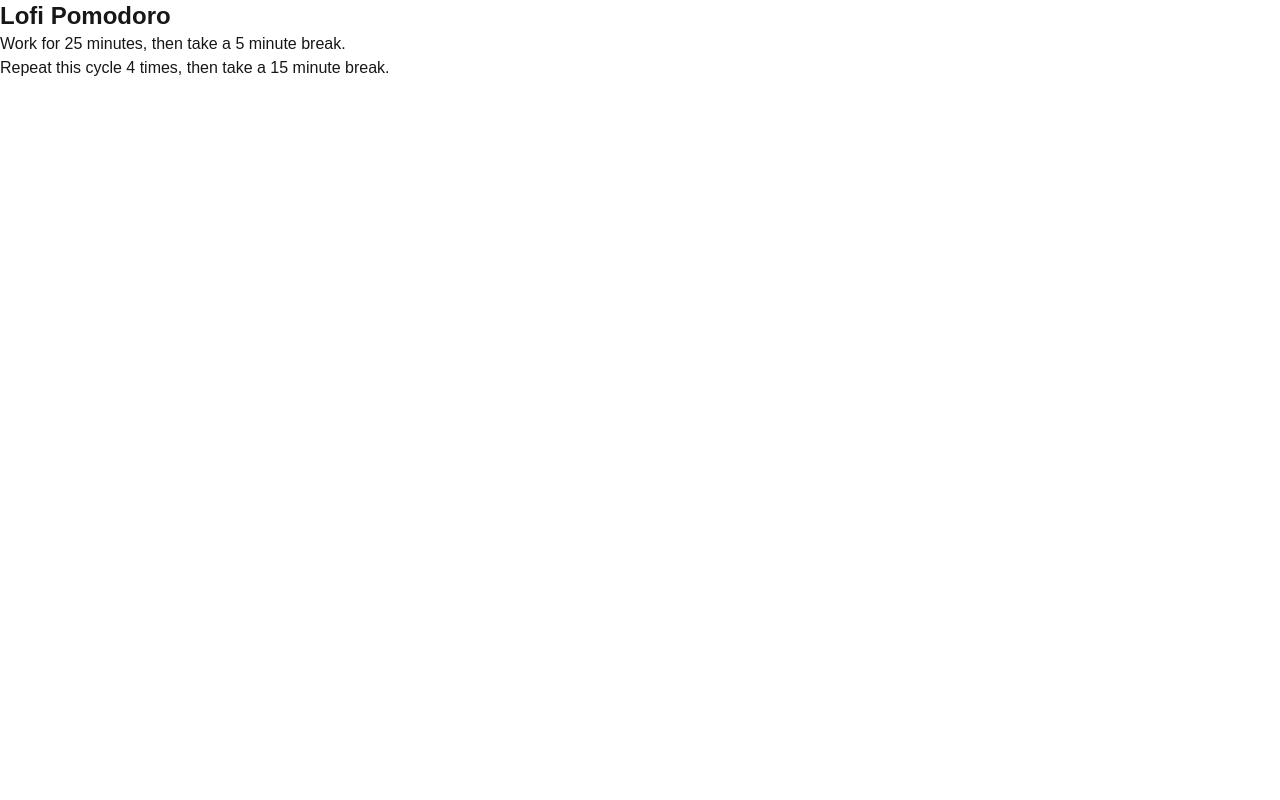
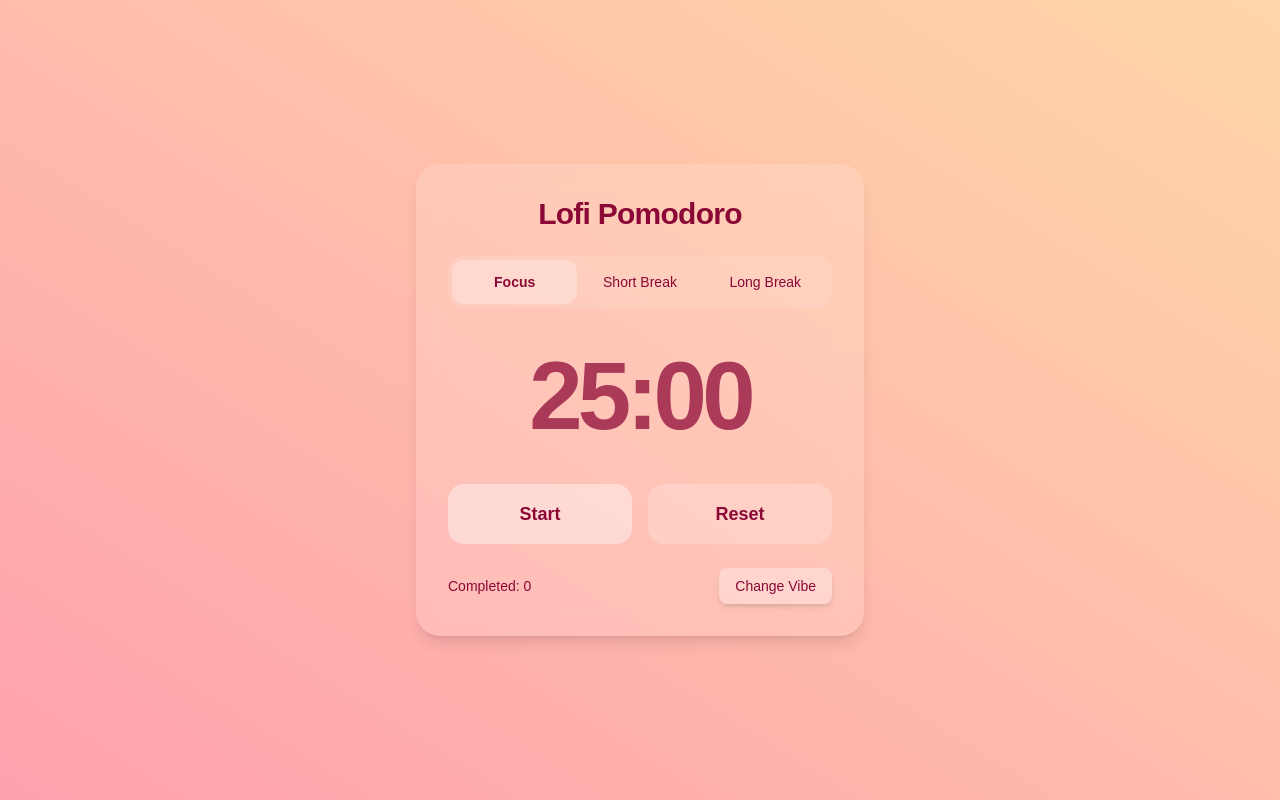
Before and after one commit to annjose/pomodoro-flow, a Next.js app: page / in a window 1280 px wide. Built offline with nearby package versions, Linux system fonts and the light colour scheme.

Commit message:
implemented a simple UI for pomodoro page

```diff
--- a/src/app/LofiPomodoro.tsx
+++ b/src/app/LofiPomodoro.tsx
@@ -1,9 +1,216 @@
+"use client";
+
+import React, { useState, useEffect, useRef } from "react";
+
+type TimerMode = "pomodoro" | "shortBreak" | "longBreak";
+
+interface TimerSettings {
+    pomodoro: number;
+    shortBreak: number;
+    longBreak: number;
+}
+
 const LofiPomodoro = () => {
+    // Timer settings in minutes
+    const timerSettings: TimerSettings = {
+        pomodoro: 25,
+        shortBreak: 5,
+        longBreak: 15,
+    };
+
+    const [mode, setMode] = useState<TimerMode>("pomodoro");
+    const [timeLeft, setTimeLeft] = useState(timerSettings.pomodoro * 60);
+    const [isActive, setIsActive] = useState(false);
+    const [completedPomodoros, setCompletedPomodoros] = useState(0);
+    const [theme, setTheme] = useState<string>("sunset");
+
+    // Sound effects
+    const timerCompleteSound = useRef<HTMLAudioElement | null>(null);
+    const buttonClickSound = useRef<HTMLAudioElement | null>(null);
+
+    // Initialize audio on client side only
+    useEffect(() => {
+        timerCompleteSound.current = new Audio("/sounds/complete.mp3");
+        buttonClickSound.current = new Audio("/sounds/click.mp3");
+    }, []);
+
+    // Timer effect
+    useEffect(() => {
+        let interval: NodeJS.Timeout | null = null;
+
+        if (isActive && timeLeft > 0) {
+            interval = setInterval(() => {
+                setTimeLeft(timeLeft - 1);
+            }, 1000);
+        } else if (isActive && timeLeft === 0) {
+            timerCompleteSound.current?.play();
+
+            if (mode === "pomodoro") {
+                setCompletedPomodoros(completedPomodoros + 1);
+
+                // After 4 pomodoros, take a long break
+                if ((completedPomodoros + 1) % 4 === 0) {
+                    setMode("longBreak");
+                    setTimeLeft(timerSettings.longBreak * 60);
+                } else {
+                    setMode("shortBreak");
+                    setTimeLeft(timerSettings.shortBreak * 60);
+                }
+            } else {
+                // After break, switch back to pomodoro
+                setMode("pomodoro");
+                setTimeLeft(timerSettings.pomodoro * 60);
+            }
+
+            setIsActive(false);
+        }
+
+        return () => {
+            if (interval) clearInterval(interval);
+        };
+    }, [isActive, timeLeft, mode, completedPomodoros, timerSettings]);
+
+    // Format time as mm:ss
+    const formatTime = () => {
+        const minutes = Math.floor(timeLeft / 60);
+        const seconds = timeLeft % 60;
+        return `${minutes.toString().padStart(2, "0")}:${seconds
+            .toString()
+            .padStart(2, "0")}`;
+    };
+
+    // Change timer mode
+    const changeMode = (newMode: TimerMode) => {
+        buttonClickSound.current?.play();
+        setIsActive(false);
+        setMode(newMode);
+
+        switch (newMode) {
+            case "pomodoro":
+                setTimeLeft(timerSettings.pomodoro * 60);
+                break;
+            case "shortBreak":
+                setTimeLeft(timerSettings.shortBreak * 60);
+                break;
+            case "longBreak":
+                setTimeLeft(timerSettings.longBreak * 60);
+                break;
+        }
+    };
+
+    // Toggle timer
+    const toggleTimer = () => {
+        buttonClickSound.current?.play();
+        setIsActive(!isActive);
+    };
+
+    // Reset timer
+    const resetTimer = () => {
+        buttonClickSound.current?.play();
+        setIsActive(false);
+
+        switch (mode) {
+            case "pomodoro":
+                setTimeLeft(timerSettings.pomodoro * 60);
+                break;
+            case "shortBreak":
+                setTimeLeft(timerSettings.shortBreak * 60);
+                break;
+            case "longBreak":
+                setTimeLeft(timerSettings.longBreak * 60);
+                break;
+        }
+    };
+
+    // Change theme
+    const cycleTheme = () => {
+        const themes = ["sunset", "midnight", "forest", "ocean"];
+        const currentIndex = themes.indexOf(theme);
+        const nextIndex = (currentIndex + 1) % themes.length;
+        setTheme(themes[nextIndex]);
+    };
+
     return (
-        <div>
-            <h1 className="font-bold text-2xl">Lofi Pomodoro</h1>
-            <p>Work for 25 minutes, then take a 5 minute break.</p>
-            <p>Repeat this cycle 4 times, then take a 15 minute break.</p>
+        <div
+            className={`min-h-screen flex justify-center items-center transition-colors duration-2000 ${
+                theme === "sunset"
+                    ? "bg-gradient-to-tr from-rose-300 to-orange-200 text-rose-900"
+                    : theme === "midnight"
+                    ? "bg-gradient-to-tr from-cyan-400 to-indigo-900 text-white"
+                    : theme === "forest"
+                    ? "bg-gradient-to-tr from-lime-300 to-emerald-200 text-emerald-900"
+                    : "bg-gradient-to-tr from-blue-300 to-sky-200 text-blue-900"
+            }`}
+        >
+            <div className="bg-white/15 backdrop-blur-md rounded-3xl p-8 shadow-lg w-11/12 max-w-md text-center">
+                <h1 className="text-3xl font-bold tracking-tight m-0">
+                    Lofi Pomodoro
+                </h1>
+
+                <div className="flex bg-white/10 rounded-2xl p-1 mt-6">
+                    <button
+                        className={`flex-1 py-3 px-4 rounded-xl text-sm font-medium transition-all ${
+                            mode === "pomodoro"
+                                ? "bg-white/25 font-semibold"
+                                : ""
+                        }`}
+                        onClick={() => changeMode("pomodoro")}
+                    >
+                        Focus
+                    </button>
+                    <button
+                        className={`flex-1 py-3 px-4 rounded-xl text-sm font-medium transition-all ${
+                            mode === "shortBreak"
+                                ? "bg-white/25 font-semibold"
+                                : ""
+                        }`}
+                        onClick={() => changeMode("shortBreak")}
+                    >
+                        Short Break
+                    </button>
+                    <button
+                        className={`flex-1 py-3 px-4 rounded-xl text-sm font-medium transition-all ${
+                            mode === "longBreak"
+                                ? "bg-white/25 font-semibold"
+                                : ""
+                        }`}
+                        onClick={() => changeMode("longBreak")}
+                    >
+                        Long Break
+                    </button>
+                </div>
+
+                <div className="my-10 animate-pulse">
+                    <div className="text-8xl font-bold tabular-nums leading-none tracking-tighter">
+                        {formatTime()}
+                    </div>
+                </div>
+
+                <div className="flex gap-4 mb-6">
+                    <button
+                        onClick={toggleTimer}
+                        className="flex-1 py-4 px-5 rounded-2xl text-lg font-semibold cursor-pointer transition-all bg-white/40 hover:bg-white/50"
+                    >
+                        {isActive ? "Pause" : "Start"}
+                    </button>
+                    <button
+                        onClick={resetTimer}
+                        className="flex-1 py-4 px-5 rounded-2xl text-lg font-semibold cursor-pointer transition-all bg-white/20 hover:bg-white/30"
+                    >
+                        Reset
+                    </button>
+                </div>
+
+                <div className="flex justify-between items-center text-sm">
+                    <span>Completed: {completedPomodoros}</span>
+                    <button
+                        onClick={cycleTheme}
+                        className="bg-white/30 hover:bg-white/50 px-4 py-2 rounded-lg text-sm font-medium transition-all shadow-md hover:shadow-lg transform hover:-translate-y-0.5"
+                    >
+                        Change Vibe
+                    </button>
+                </div>
+            </div>
         </div>
     );
 };
```
